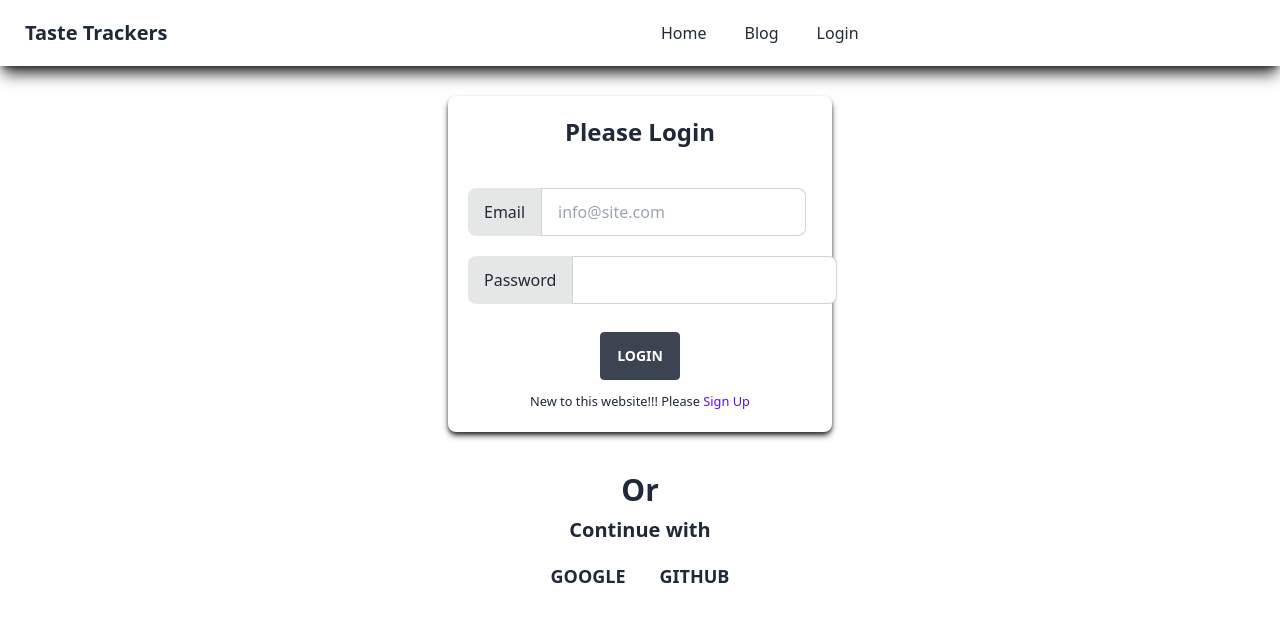
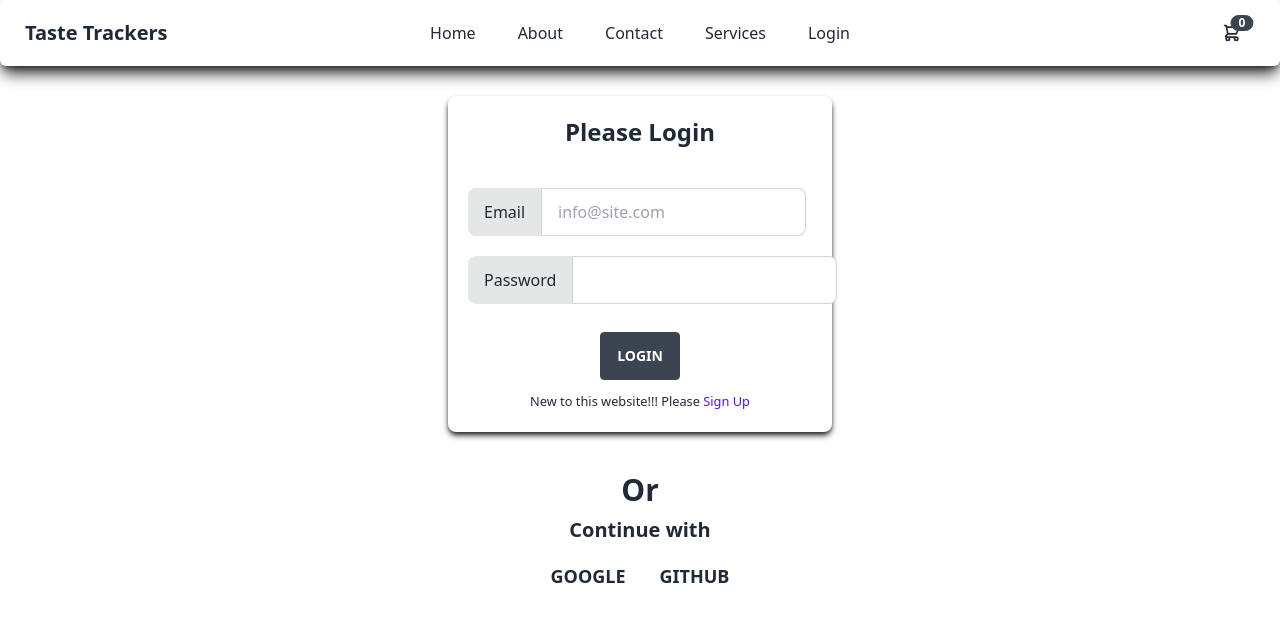
Before and after one commit to sayonUsman/taste-trackers, a React (Vite) app: page /login in a window 1280 px wide. Shown: the top 622 px of the page. Built offline with nearby package versions, Linux system fonts and the light colour scheme; no server answers.

Commit message:
UI design of home page has been updated

```diff
--- a/src/pages/Foods/Foods.jsx
+++ b/src/pages/Foods/Foods.jsx
@@ -15,7 +15,7 @@ const Foods = () => {
       </div>
 
       <div>
-        <h1 className="text-center text-3xl md:text-5xl xl:text-7xl font-semibold mt-9 md:mt-12 lg:mt-16 mb-3 md:mb-7 lg:mb-9 xl:mb-12">
+        <h1 className="text-center text-2xl md:text-3xl xl:text-5xl font-semibold mt-12 md:mt-15 lg:mt-24 mb-3 md:mb-7 lg:mb-9 xl:mb-12">
           What You Want
         </h1>
 
--- a/src/pages/Home/Home.jsx
+++ b/src/pages/Home/Home.jsx
@@ -13,7 +13,7 @@ const Home = () => {
         <Header></Header>
 
         <div>
-          <h1 className="text-center text-3xl md:text-5xl xl:text-7xl font-semibold mt-9 md:mt-12 lg:mt-16 mb-3 md:mb-7 lg:mb-9 xl:mb-12">
+          <h1 className="text-center text-2xl md:text-3xl xl:text-5xl font-semibold mt-12 md:mt-15 lg:mt-24 mb-3 md:mb-7 lg:mb-9 xl:mb-12">
             Our Best Chefs
           </h1>
 
@@ -25,7 +25,7 @@ const Home = () => {
         </div>
 
         <div>
-          <h1 className="text-center text-3xl md:text-5xl xl:text-7xl font-semibold mt-9 md:mt-12 lg:mt-16 mb-3 md:mb-7 lg:mb-9 xl:mb-12">
+          <h1 className="text-center text-2xl md:text-3xl xl:text-5xl font-semibold mt-12 md:mt-15 lg:mt-24 mb-3 md:mb-7 lg:mb-9 xl:mb-12">
             Want to Taste
           </h1>
 
--- a/src/pages/Shared/Footer/Footer.jsx
+++ b/src/pages/Shared/Footer/Footer.jsx
@@ -5,8 +5,8 @@ const Footer = () => {
   return (
     <div>
       <div>
-        <div className="bg-zinc-100 mt-5">
-          <footer className="container mx-auto footer p-10 text-base-content">
+        <div className="container mx-auto  rounded-md shadow-lg shadow-zinc-800 bg-zinc-100 mt-9 mb-5">
+          <footer className=" footer p-10 text-base-content">
             <div>
               <span className="footer-title">Services</span>
               <Link to="/" className="link link-hover">
--- a/src/pages/Shared/Header/Header.jsx
+++ b/src/pages/Shared/Header/Header.jsx
@@ -4,19 +4,25 @@ import header_image from "../../../assets/header_image.jpg";
 const Header = () => {
   return (
     <div>
-      <div className="bg-cover bg-center ">
-        <img src={header_image} className="w-full max-h-screen"></img>
-      </div>
-
-      <div className="absolute text-white z-10 top-0 ml-7 md:ml-12 mt-28 md:mt-48 lg:mt-60 2xl:mt-72">
-        <h1 className="text-xl md:text-5xl lg:text-7xl xl:text-8xl 2xl:text-9xl font-bold">
-          Want to Hire <br />
-          Our Great Chef
-        </h1>
-
-        <h3 className="text-sm md:text-xl lg:text-2xl xl:text-3xl font-bold mt-1 md:mt-3 xl:mt-5 2xl:mt-7">
-          Enjoy Every Day with Delicious Taste
-        </h3>
+      <div
+        className="hero min-h-screen"
+        style={{
+          backgroundImage: `url(${header_image})`,
+        }}
+      >
+        <div className="hero-overlay bg-opacity-50"></div>
+        <div className="hero-content text-center text-neutral-content">
+          <div className="max-w-md">
+            <h1 className="mb-5 text-5xl font-bold">
+              Want to Hire <br />
+              Our Great Chef
+            </h1>
+            <p className="mb-5">Enjoy Every With Delicious Taste</p>
+            <button className="btn rounded-md bg-white text-black hover:text-white">
+              Get Started
+            </button>
+          </div>
+        </div>
       </div>
     </div>
   );
--- a/src/pages/Shared/Navbar/Navbar.jsx
+++ b/src/pages/Shared/Navbar/Navbar.jsx
@@ -21,10 +21,10 @@ const Navbar = () => {
   };
 
   return (
-    <div className="relative">
+    <div>
       <div className="relative z-10">
         <div className="fixed top-0 left-0 right-0 bg-white">
-          <div className="navbar shadow-lg shadow-zinc-800">
+          <div className="container mx-auto rounded-md navbar shadow-lg shadow-zinc-800 mb-5">
             <div className="navbar-start">
               <div className="dropdown">
                 <label tabIndex={0} className="btn btn-ghost lg:hidden">
@@ -55,8 +55,20 @@ const Navbar = () => {
                   </li>
 
                   <li>
-                    <Link to="/" className="btn-ghost mb-1">
-                      Blog
+                    <Link to="/about" className="btn-ghost mb-1">
+                      About
+                    </Link>
+                  </li>
+
+                  <li>
+                    <Link to="/contact" className="btn-ghost mb-1">
+                      Contact
+                    </Link>
+                  </li>
+
+                  <li>
+                    <Link to="/services" className="btn-ghost mb-1">
+                      Services
                     </Link>
                   </li>
 
@@ -88,14 +100,26 @@ const Navbar = () => {
             <div className="navbar-center hidden lg:flex">
               <ul className="menu menu-horizontal px-1">
                 <li>
-                  <Link to="/" className="btn-ghost mr-1">
+                  <Link to="/" className="btn-ghost mr-2">
                     Home
                   </Link>
                 </li>
 
                 <li>
-                  <Link to="/" className="btn-ghost mr-1">
-                    Blog
+                  <Link to="/about" className="btn-ghost mr-2">
+                    About
+                  </Link>
+                </li>
+
+                <li>
+                  <Link to="/contact" className="btn-ghost mr-2">
+                    Contact
+                  </Link>
+                </li>
+
+                <li>
+                  <Link to="/services" className="btn-ghost mr-2">
+                    Services
                   </Link>
                 </li>
 
@@ -119,9 +143,47 @@ const Navbar = () => {
               </ul>
             </div>
 
-            {user && (
-              <div className="navbar-end">
-                <div className="dropdown dropdown-end">
+            <div className="navbar-end">
+              <div className="dropdown dropdown-end mr-3 md:mr-4">
+                <label tabIndex={0} className="btn btn-ghost btn-circle">
+                  <div className="indicator">
+                    <svg
+                      xmlns="http://www.w3.org/2000/svg"
+                      className="h-5 w-5"
+                      fill="none"
+                      viewBox="0 0 24 24"
+                      stroke="currentColor"
+                    >
+                      <path
+                        strokeLinecap="round"
+                        strokeLinejoin="round"
+                        strokeWidth="2"
+                        d="M3 3h2l.4 2M7 13h10l4-8H5.4M7 13L5.4 5M7 13l-2.293 2.293c-.63.63-.184 1.707.707 1.707H17m0 0a2 2 0 100 4 2 2 0 000-4zm-8 2a2 2 0 11-4 0 2 2 0 014 0z"
+                      />
+                    </svg>
+                    <span className="badge badge-sm indicator-item">0</span>
+                  </div>
+                </label>
+
+                <div
+                  tabIndex={0}
+                  className="mt-3 card rounded-md card-compact dropdown-content w-52 bg-base-100 shadow-md shadow-zinc-800 "
+                >
+                  <div className="card-body">
+                    <span className="font-bold text-lg">0 Items</span>
+                    <span className="text-info">Subtotal: $00</span>
+
+                    <div className="card-actions">
+                      <button className="btn rounded-md btn-block">
+                        View cart
+                      </button>
+                    </div>
+                  </div>
+                </div>
+              </div>
+
+              {user && (
+                <div className="dropdown dropdown-end mr-3 md:mr-4">
                   <label
                     tabIndex={0}
                     className="btn btn-ghost btn-circle avatar"
@@ -140,14 +202,17 @@ const Navbar = () => {
                     className="menu menu-compact dropdown-content mt-3 p-2 shadow-md shadow-zinc-800 bg-base-100 rounded-md w-52"
                   >
                     <li>
-                      <Link to="/" className="justify-between btn-ghost">
+                      <Link
+                        to="/profile"
+                        className="justify-between btn-ghost mb-1"
+                      >
                         Profile
                         <span className="badge">New</span>
                       </Link>
                     </li>
 
                     <li>
-                      <Link to="/" className="btn-ghost">
+                      <Link to="/settings" className="btn-ghost mb-1">
                         Settings
                       </Link>
                     </li>
@@ -163,8 +228,8 @@ const Navbar = () => {
                     </li>
                   </ul>
                 </div>
-              </div>
-            )}
+              )}
+            </div>
           </div>
         </div>
       </div>
```
